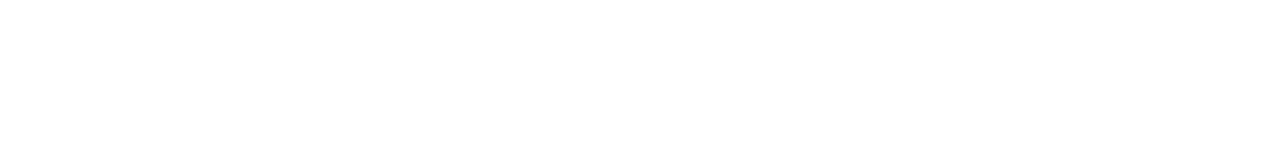
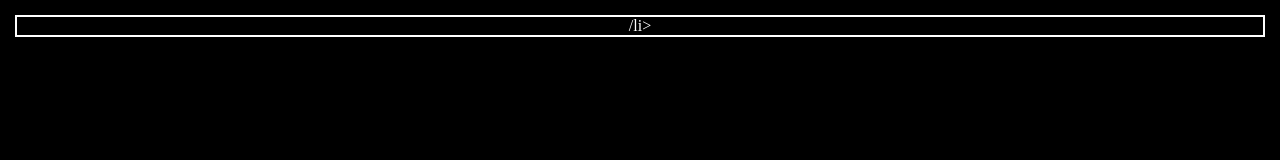
Before and after one commit to Adrianaaasr/fashionicons, a plain HTML site: page index.html in a window 1280 px wide. Drawn offline with Linux system fonts and the light colour scheme.

Commit message:
list create and clear img

```diff
--- a/css/index.css
+++ b/css/index.css
@@ -0,0 +1,22 @@
+* {
+    list-style-type: none;
+    text-decoration: none;
+    padding: 0px;
+    margin: 0px;
+    box-sizing: border-box;
+    background-color: black;
+}
+
+h1 {
+    color: white;
+    margin: 15px;
+    border: 2px white solid;
+    text-align: center;
+}
+
+ul {
+    color: white;
+    margin: 15px;
+    border: 2px white solid;
+    text-align: center;
+}
--- a/index.html
+++ b/index.html
@@ -5,8 +5,20 @@
     <meta http-equiv="X-UA-Compatible" content="IE=edge">
     <meta name="viewport" content="width=device-width, initial-scale=1.0">
     <title>Fashion icons</title>
+    <link rel="stylesheet" href="css/index.css">
+
 </head>
 <body>
-
+    <!-- <h1> FASHION ICONS </h1> -->
+    <header>
+        <nav = class="class1">
+            <ul>
+                <li></li>
+                <li></li>
+                <li></li>
+                <li>/li>
+            </ul>
+        </nav>
+    </header>
 </body>
 </html>
```
Also changed, not shown: img/—Pngtree—fashion woman hand drawn minimalist_5376929.png (deleted).
